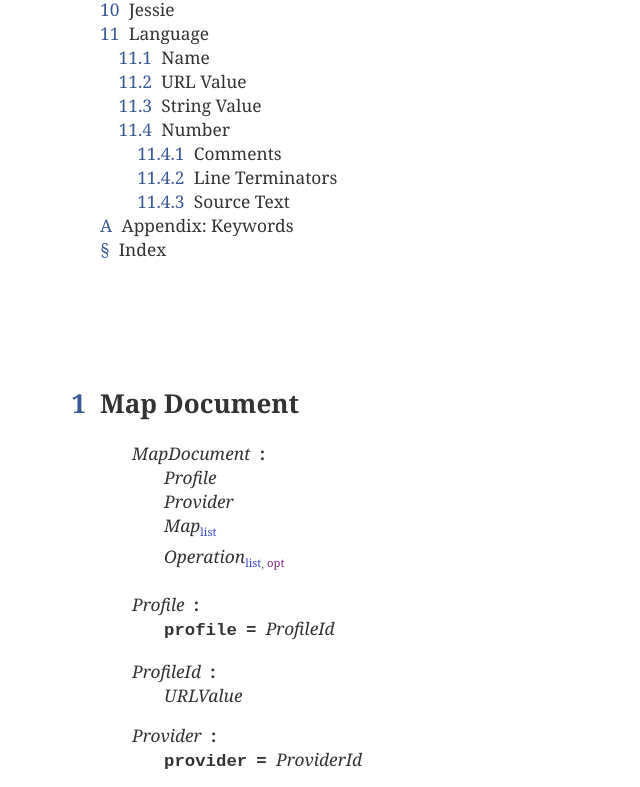
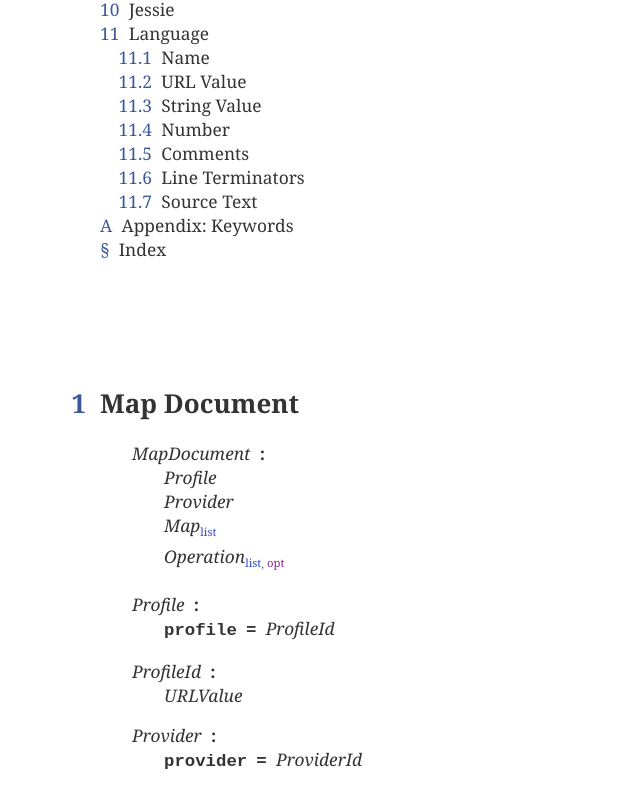
Before and after one commit to superfaceai/spec, a website: page map-spec.html in a window 1280 px wide. Shown: the part 869-1656 px from the top of the page, without its empty margins (0-640 px from the left). Drawn offline with Linux system fonts and the light colour scheme.

Commit message:
Fix nesting

```diff
--- a/map-spec.html
+++ b/map-spec.html
@@ -918,14 +918,10 @@ pre[class*="language-"] {
 <li><a href="#sec-Name"><span class="spec-secid">11.1</span>Name</a></li>
 <li><a href="#sec-URL-Value"><span class="spec-secid">11.2</span>URL Value</a></li>
 <li><a href="#sec-String-Value"><span class="spec-secid">11.3</span>String Value</a></li>
-<li><a href="#sec-Number"><span class="spec-secid">11.4</span>Number</a>
-<input hidden class="toggle" type="checkbox" checked id="_toggle_11.4" /><label for="_toggle_11.4"></label>
-<ol>
-<li><a href="#sec-Comments"><span class="spec-secid">11.4.1</span>Comments</a></li>
-<li><a href="#sec-Line-Terminators"><span class="spec-secid">11.4.2</span>Line Terminators</a></li>
-<li><a href="#sec-Source-Text"><span class="spec-secid">11.4.3</span>Source Text</a></li>
-</ol>
-</li>
+<li><a href="#sec-Number"><span class="spec-secid">11.4</span>Number</a></li>
+<li><a href="#sec-Comments"><span class="spec-secid">11.5</span>Comments</a></li>
+<li><a href="#sec-Line-Terminators"><span class="spec-secid">11.6</span>Line Terminators</a></li>
+<li><a href="#sec-Source-Text"><span class="spec-secid">11.7</span>Source Text</a></li>
 </ol>
 </li>
 <li><a href="#sec-Appendix-Keywords"><span class="spec-secid">A</span>Appendix: Keywords</a></li>
@@ -1457,8 +1453,9 @@ Well define what is Jessie and what expression we support</div>
 <div class="spec-production d2" id="Number">
 <span class="spec-nt"><a href="#Number" data-name="Number">Number</a></span><div class="spec-rhs"><span class="spec-rx">/[0-9]+/</span></div>
 </div>
-<section id="sec-Comments" secid="11.4.1">
-<h4><span class="spec-secid" title="link to this section"><a href="#sec-Comments">11.4.1</a></span>Comments</h4>
+</section>
+<section id="sec-Comments" secid="11.5">
+<h3><span class="spec-secid" title="link to this section"><a href="#sec-Comments">11.5</a></span>Comments</h3>
 <div class="spec-production d2" id="Comment">
 <span class="spec-nt"><a href="#Comment" data-name="Comment">Comment</a></span><div class="spec-rhs"><span class="spec-t">#</span><span class="spec-quantified"><span class="spec-nt"><a href="#CommentChar" data-name="CommentChar">CommentChar</a></span><span class="spec-quantifiers"><span class="spec-quantifier list">list</span><span class="spec-quantifier optional">opt</span></span></span></div>
 </div>
@@ -1466,20 +1463,19 @@ Well define what is Jessie and what expression we support</div>
 <span class="spec-nt"><a href="#CommentChar" data-name="CommentChar">CommentChar</a></span><div class="spec-rhs"><span class="spec-constrained"><span class="spec-nt"><a href="#SourceCharacter" data-name="SourceCharacter">SourceCharacter</a></span><span class="spec-butnot"><span class="spec-nt"><a href="#LineTerminator" data-name="LineTerminator">LineTerminator</a></span></span></span></div>
 </div>
 </section>
-<section id="sec-Line-Terminators" secid="11.4.2">
-<h4><span class="spec-secid" title="link to this section"><a href="#sec-Line-Terminators">11.4.2</a></span>Line Terminators</h4>
+<section id="sec-Line-Terminators" secid="11.6">
+<h3><span class="spec-secid" title="link to this section"><a href="#sec-Line-Terminators">11.6</a></span>Line Terminators</h3>
 <div class="spec-production d2" id="LineTerminator">
 <span class="spec-nt"><a href="#LineTerminator" data-name="LineTerminator">LineTerminator</a></span><div class="spec-rhs"><span class="spec-prose">New Line (U+000A)</span></div>
 <div class="spec-rhs"><span class="spec-prose">Carriage Return (U+000D)</span><span class="spec-lookahead not"><span class="spec-prose">New Line (U+000A)</span></span></div>
 <div class="spec-rhs"><span class="spec-prose">Carriage Return (U+000D)</span><span class="spec-prose">New Line (U+000A)</span></div>
 </div>
 </section>
-<section id="sec-Source-Text" secid="11.4.3">
-<h4><span class="spec-secid" title="link to this section"><a href="#sec-Source-Text">11.4.3</a></span>Source Text</h4>
+<section id="sec-Source-Text" secid="11.7">
+<h3><span class="spec-secid" title="link to this section"><a href="#sec-Source-Text">11.7</a></span>Source Text</h3>
 <div class="spec-production d2" id="SourceCharacter">
 <span class="spec-nt"><a href="#SourceCharacter" data-name="SourceCharacter">SourceCharacter</a></span><div class="spec-rhs"><span class="spec-rx">/[\u0009\u000A\u000D\u0020-\uFFFF]/</span></div>
 </div>
-</section>
 </section>
 </section>
 <section id="sec-Appendix-Keywords" secid="A">
@@ -1535,14 +1531,10 @@ Written in <a href="https://spec-md.com" target="_blank">Spec Markdown</a>.</foo
 <li id="_sidebar_11.1"><a href="#sec-Name"><span class="spec-secid">11.1</span>Name</a></li>
 <li id="_sidebar_11.2"><a href="#sec-URL-Value"><span class="spec-secid">11.2</span>URL Value</a></li>
 <li id="_sidebar_11.3"><a href="#sec-String-Value"><span class="spec-secid">11.3</span>String Value</a></li>
-<li id="_sidebar_11.4"><a href="#sec-Number"><span class="spec-secid">11.4</span>Number</a>
-<input hidden class="toggle" type="checkbox" id="_sidebar_toggle_11.4" /><label for="_sidebar_toggle_11.4"></label>
-<ol>
-<li id="_sidebar_11.4.1"><a href="#sec-Comments"><span class="spec-secid">11.4.1</span>Comments</a></li>
-<li id="_sidebar_11.4.2"><a href="#sec-Line-Terminators"><span class="spec-secid">11.4.2</span>Line Terminators</a></li>
-<li id="_sidebar_11.4.3"><a href="#sec-Source-Text"><span class="spec-secid">11.4.3</span>Source Text</a></li>
-</ol>
-</li>
+<li id="_sidebar_11.4"><a href="#sec-Number"><span class="spec-secid">11.4</span>Number</a></li>
+<li id="_sidebar_11.5"><a href="#sec-Comments"><span class="spec-secid">11.5</span>Comments</a></li>
+<li id="_sidebar_11.6"><a href="#sec-Line-Terminators"><span class="spec-secid">11.6</span>Line Terminators</a></li>
+<li id="_sidebar_11.7"><a href="#sec-Source-Text"><span class="spec-secid">11.7</span>Source Text</a></li>
 </ol>
 </li>
 <li id="_sidebar_A"><a href="#sec-Appendix-Keywords"><span class="spec-secid">A</span>Appendix: Keywords</a></li>
```
Also changed, not shown: map-spec.md (+3 -3 lines).
